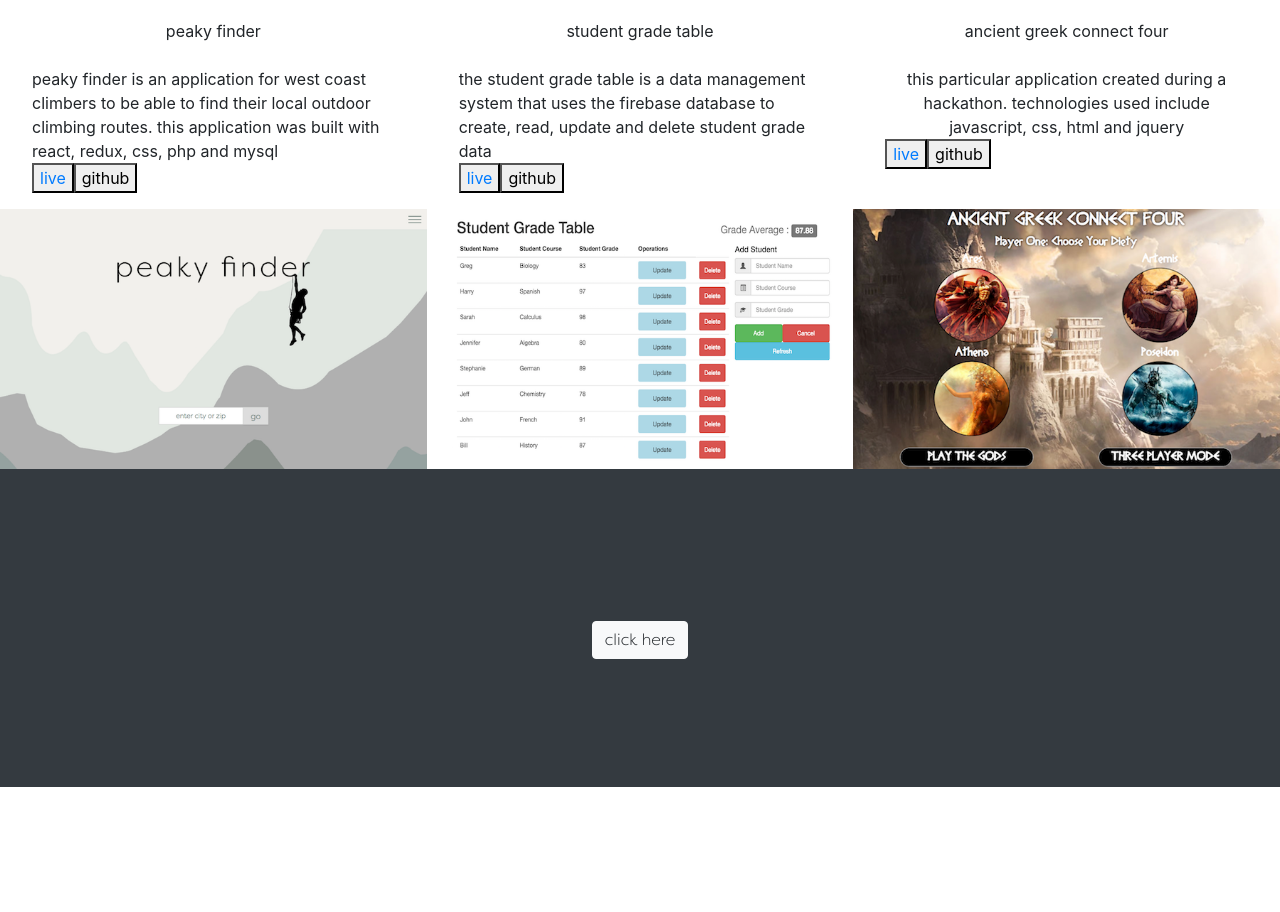
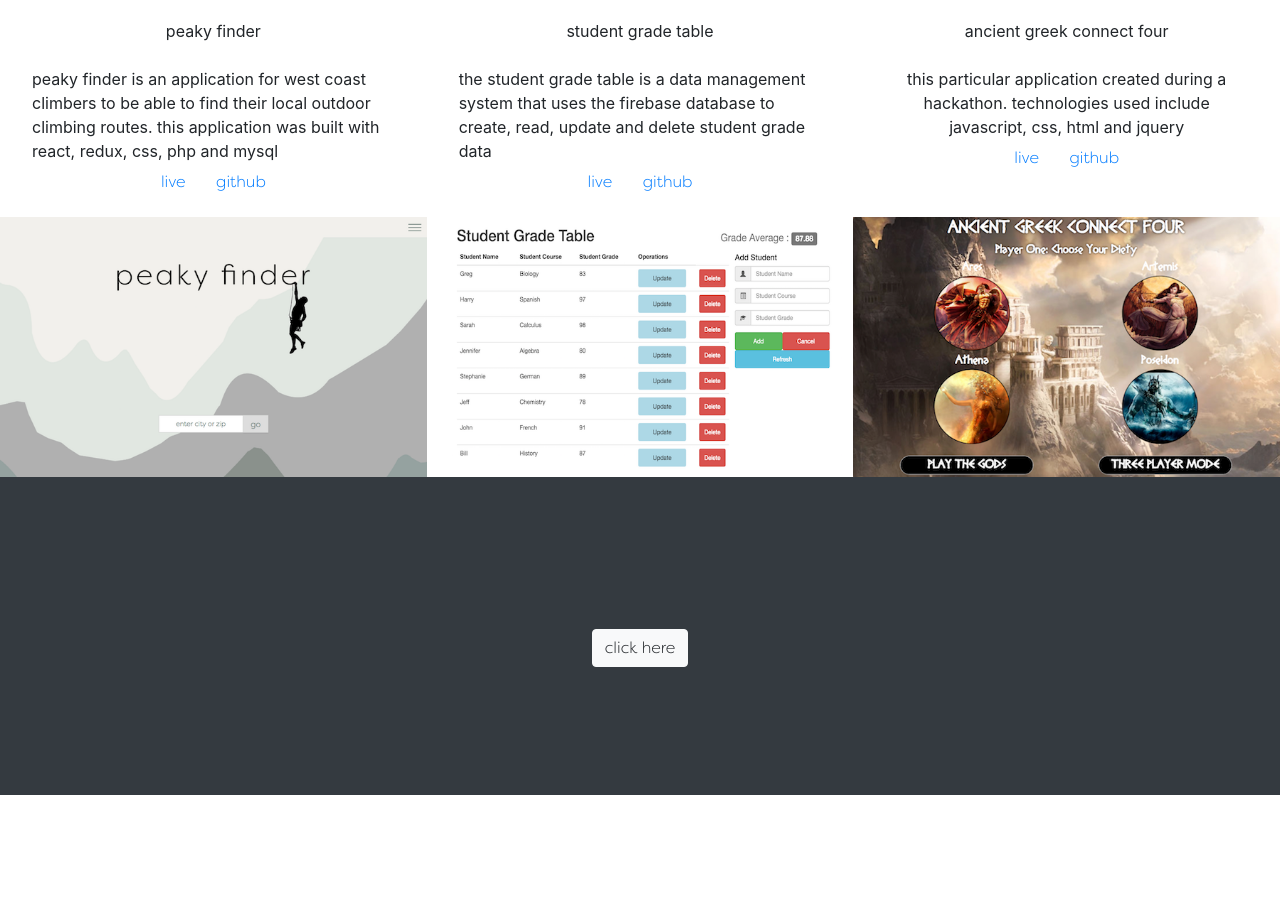
Before and after one commit to dangaparker/portfolio, a website with bundled scripts: page index.html in a window 1280 px wide. Shown: the part 2097-3009 px from the top of the page. Built offline with nearby package versions, Linux system fonts and the light colour scheme.

Commit message:
replaced buttons with functional anchors for project section

```diff
--- a/css/creative.css
+++ b/css/creative.css
@@ -330,3 +330,8 @@ header.masthead p {
 .application-description{
   padding: 1em 2em;
 }
+
+.live-github-buttons{
+  text-align: center;
+  padding: 0;
+}
--- a/index.html
+++ b/index.html
@@ -250,16 +250,19 @@
             <br>
             <div>peaky finder is an application for west coast climbers to be able to find their local outdoor climbing routes.
               this application was built with react, redux, css, php and mySQL</div>
-              <button><a href="http://www.peakyfinder.com" target="_blank">live</a></button><button>github</button>
+              <div class="live-github-buttons">
+                <a class="btn btn-link" role="button" href="http://www.peakyfinder.com" target="_blank">Live</a>
+                <!-- <button class="text-center btn btn-link" href="http://peakyfinder.com" target="_blank">live</button> -->
+                <a class="btn btn-link" role="button" href="https://github.com/dangaparker/peaky-finder" target="_blank">github</a>
+              </div>
+
             </div>
 
           <a class="portfolio-box" href="">
             <img class="img-fluid" src="img/portfolio/thumbnails/peakydesktop.png" alt="">
             <div class="portfolio-box-caption">
               <div class="portfolio-box-caption-content">
-                <div class="project-category text-faded">
-                  Peaky Finder
-                </div>
+
                 <div class="project-name">
                   React, Redux, PHP, MySQL, CSS3
                 </div>
@@ -272,7 +275,10 @@
               <div class="text-center">Student Grade Table</div>
               <br>
               <div>the student grade table is a data management system that uses the firebase database to create, read, update and delete student grade data</div>
-              <button><a href="http://dangaparker.com/data-management">live</a></button><button>github</button>
+              <div class="live-github-buttons">
+                <a class="text-center btn btn-link" role="button" href = "http://dangaparker.com/data-management" target="_blank">live</a>
+                <a class="text-center btn btn-link" role="button" href = "https://github.com/dangaparker/Data-Management-Project" target="_blank">github</a>
+              </div>
 
 
           </div>
@@ -281,9 +287,9 @@
             <img class="img-fluid" src="img/portfolio/thumbnails/data-management.png" alt="">
             <div class="portfolio-box-caption">
               <div class="portfolio-box-caption-content">
-                <div class="project-category text-faded">
+                <!-- <div class="project-category text-faded">
                   Student Grade Table
-                </div>
+                </div> -->
                 <div class="project-name">
                   JavaScript, Firebase, Bootstrap, CSS, HTML5
                 </div>
@@ -296,17 +302,19 @@
               <div class="text-center">Ancient Greek Connect Four</div>
               <br>
               <div class="text-center">This particular application created during a hackathon. Technologies used include JavaScript, CSS, HTML and jquery</div>
-              <button><a href="http://dangaparker.com/ancient-greek-connect">live</a></button><button>github</button>
-              <br>
-              <br>
+              <div class="live-github-buttons">
+                <a class="text-center btn btn-link" role="button" href="http://dangaparker.com/ancient-greek-connect" target="_blank">live</a>
+                <a class="text-center btn btn-link" role="button" href = "https://github.com/dangaparker/ancient-greek-connect" target="_blank">github</a>
+              </div>
+            <br>
           </div>
           <a class="portfolio-box" href="">
             <img class="img-fluid" src="img/portfolio/thumbnails/ancient-g-c4.png" alt="">
             <div class="portfolio-box-caption">
               <div class="portfolio-box-caption-content">
-                <div class="project-category text-faded">
+                <!-- <div class="project-category text-faded">
                   Ancient Greek Connect
-                </div>
+                </div> -->
                 <div class="project-name">
                   JavaScript, jQuery, CSS3, HTML5
                 </div>
```
